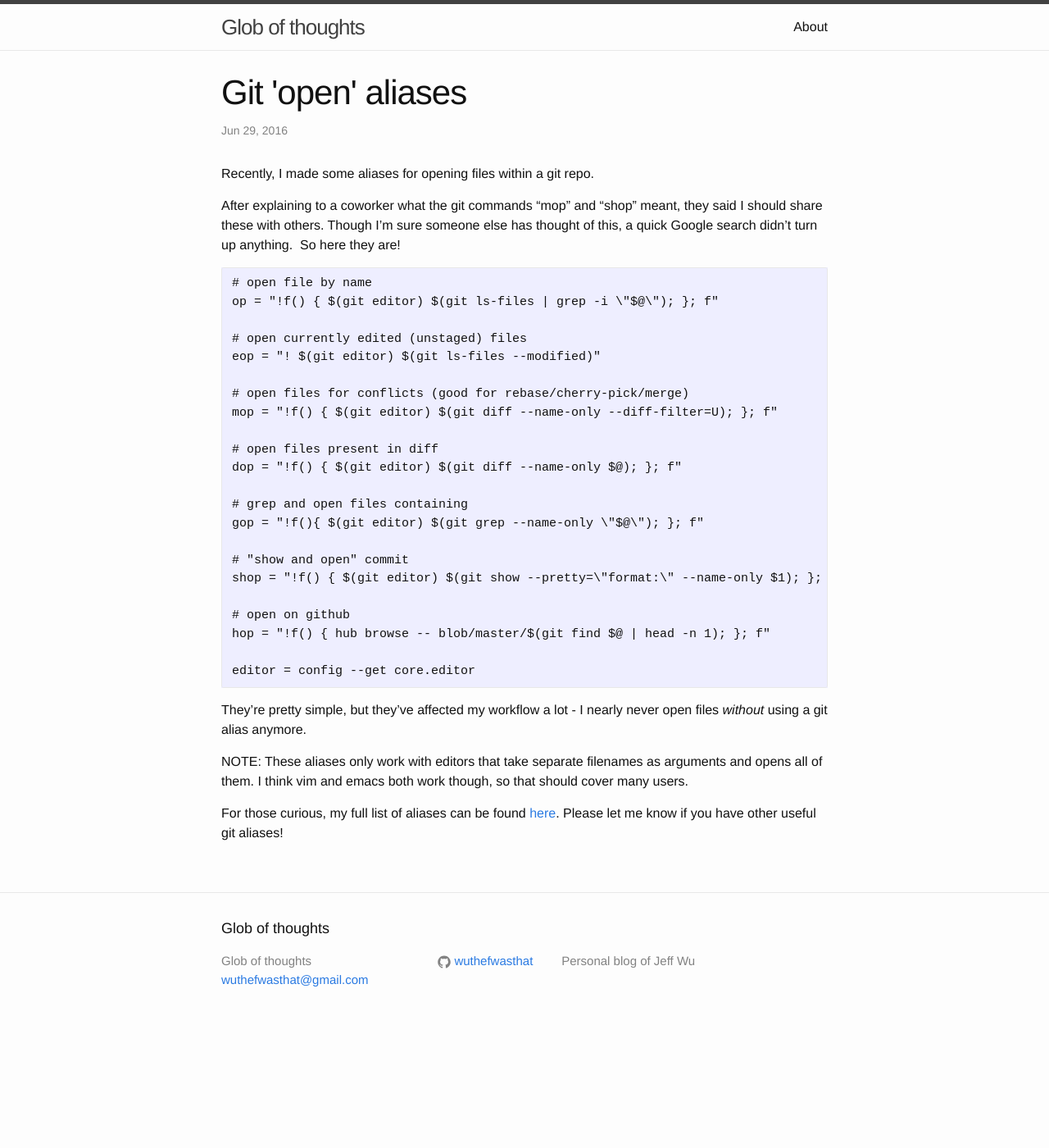
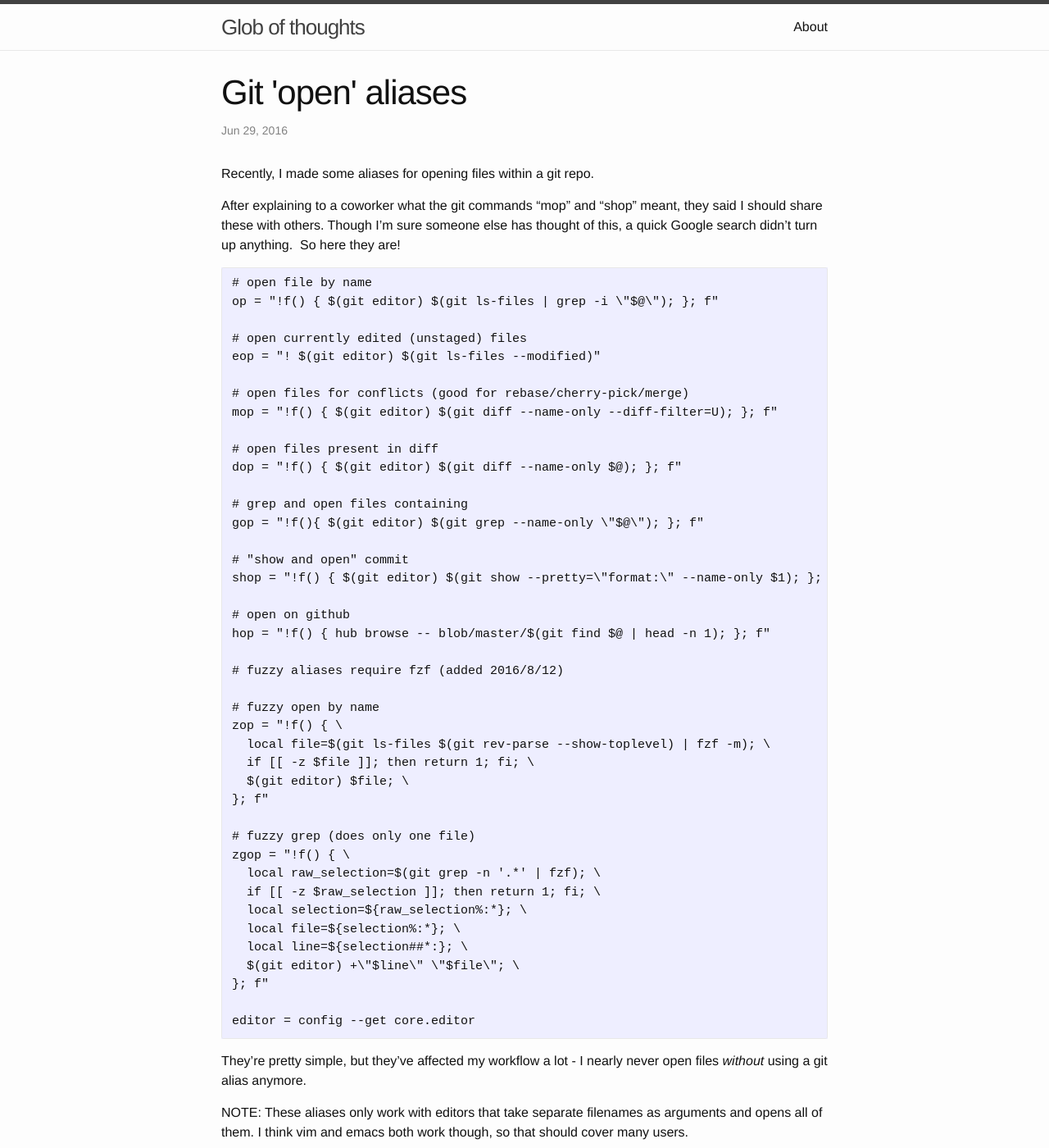
Before and after one commit to dannydenenberg/wuthefwasthat.github.io, a Jekyll site: the page built from _posts/2016-06-29-git-open-aliases.markdown, in a window 1280 px wide and 1400 px high. Shown: the whole window at 82% size. Built offline with Jekyll 4.4.1, drawn with Linux system fonts in a browser that asks for light colours.

Commit message:
fuzzy aliases

````diff
--- a/_posts/2016-06-29-git-open-aliases.markdown
+++ b/_posts/2016-06-29-git-open-aliases.markdown
@@ -32,6 +32,25 @@ shop = "!f() { $(git editor) $(git show --pretty=\"format:\" --name-only $1); };
 # open on github
 hop = "!f() { hub browse -- blob/master/$(git find $@ | head -n 1); }; f"
 
+# fuzzy aliases require fzf (added 2016/8/12)
+
+# fuzzy open by name
+zop = "!f() { \
+  local file=$(git ls-files $(git rev-parse --show-toplevel) | fzf -m); \
+  if [[ -z $file ]]; then return 1; fi; \
+  $(git editor) $file; \
+}; f"
+
+# fuzzy grep (does only one file)
+zgop = "!f() { \
+  local raw_selection=$(git grep -n '.*' | fzf); \
+  if [[ -z $raw_selection ]]; then return 1; fi; \
+  local selection=${raw_selection%:*}; \
+  local file=${selection%:*}; \
+  local line=${selection##*:}; \
+  $(git editor) +\"$line\" \"$file\"; \
+}; f"
+
 editor = config --get core.editor
 ```
 
````
